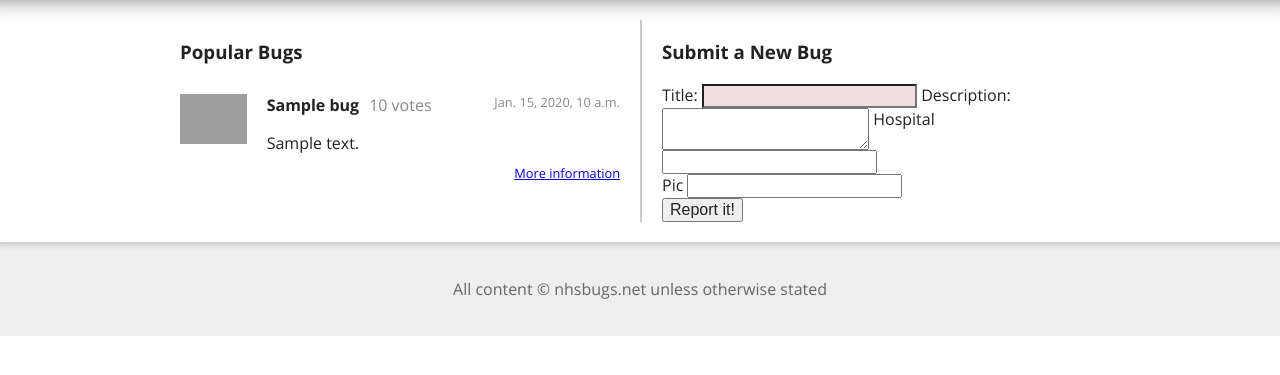
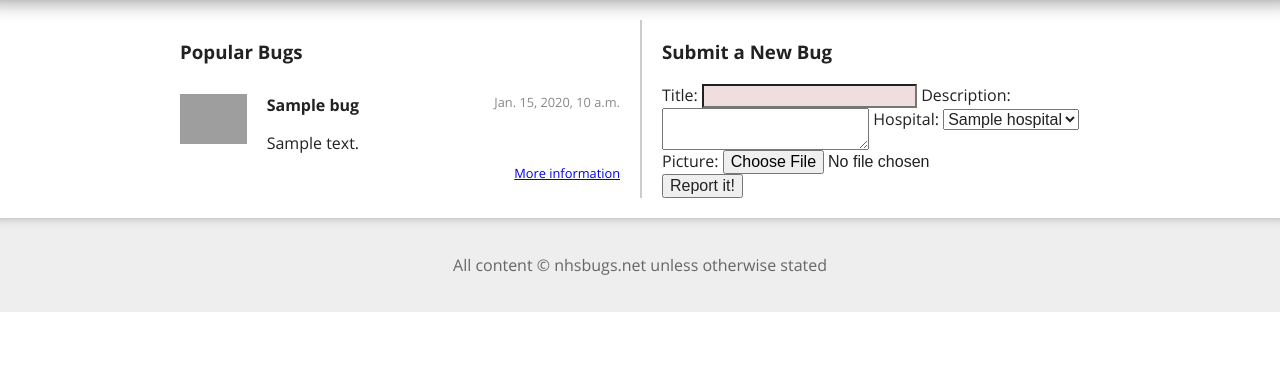
Before and after one commit to openhealthcare/nhsbugs, a Django app: template nhsbugs/templates/home.html in a window 1280 px wide. Shown: the part 127-502 px from the top of the page. Run offline with Django 3.2, Linux system fonts and the light colour scheme; the template is opened without the code that fills it: most values are stand-ins (such as "Sample title", 1, 10 or a date in 2020); form fields are guessed from the names that the template uses; parts of the project's set-up code (start-up, migrations or seed data) failed here and were passed over; grey boxes are pictures that could not be loaded.

Commit message:
Updated bug form markup among other things

```diff
--- a/nhsbugs/bugs/views.py
+++ b/nhsbugs/bugs/views.py
@@ -54,6 +54,8 @@ def report_bug(request,hospital_slug=None):
     except Hospital.DoesNotExist:
         hospital = None
 
+    hospitals = Hospital.objects.all()
+
     form = BugForm(request.POST or None,
                    request.FILES or None,
                    initial=init_data)
--- a/nhsbugs/nhsbugs/views.py
+++ b/nhsbugs/nhsbugs/views.py
@@ -11,9 +11,11 @@ from voting.models import Vote
 from bugs.models import Bug
 from forms import LoginForm
 from bugs.forms import BugForm
+from facilities.models import Hospital
 
 def home(request):
     recent_bugs = Bug.objects.order_by('-update_date')
+    hospitals = Hospital.objects.all()
     form = BugForm(initial={"reporter":request.user})
     return render_to_response('home.html',
                                {
--- a/nhsbugs/templates/bugs/detail.html
+++ b/nhsbugs/templates/bugs/detail.html
@@ -1,3 +1,4 @@
+{% load voting_tags %}
 <article>
     {% if bug.pic %}
         <img class="thumbnail" src="{{ MEDIA_URL }}/{{ bug.pic }}" />
@@ -5,11 +6,10 @@
 
     <hgroup>
         <h1>{{ bug.title }}</h1>
-        <h2>{{ bug.votes }} votes</h2>
         <time pubdate>{{ bug.report_date }}</time>
     </hgroup>
 
-    <p class="detail">{% if description %}{{ description }}{% else %}{{ bug.description }}{% endif %}</p>
+    <p class="detail">{% firstof description bug.description %}</p>
 
     <a href="{% url view_bug slug=bug.slug %}" class="more">More information</a>
 </article>
--- a/nhsbugs/templates/bugs/form.html
+++ b/nhsbugs/templates/bugs/form.html
@@ -2,26 +2,21 @@
     {% csrf_token %}
 
     <label for="title">Title:</label>
-    <input id="title" name="title" type="text" value="{{ form.cleaned_data.title }}" required />
-
-    {% if form.title.errors %}
-        {{form.title.errors }}
-    {% endif %}
+    <input id="title" name="title" type="text" value="{{ form.title.value|default:'' }}"
+        required class="{% if form.title.errors %}error{% endif %}" />
 
     <label for="description">Description:</label>
-    <textarea id="description" name="description">{{ form.cleaned_data.description }}</textarea>
-    {% if form.description.errors %}
-        {{form.description.errors }}
-    {% endif %}
+    <textarea id="description" name="description" class="{% if form.description.errors %}error{% endif %}">{{ form.description.value|default:'' }}</textarea>
 
-    {{ form.hospital.label }}
-    {{ form.hospital }}<br/>
-    {% if form.hospital.errors %}
-        {{form.hospital.errors }}
-    {% endif %}
+    <label for="hospital">Hospital:</label>
+    <select id="hospital" name="hospital" required>
+    {% for hospital in hospitals %}
+        <option value="{{ hospital.id }}">{{ hospital.name }}</option>
+    {% endfor %}
+    </select>
 
-    {{ form.pic.label }}
-    {{ form.pic }}<br/>
+    <label for="pic">Picture:</label>
+    <input id="pic" name="pic" type="file" />
 
-    <input type='Submit' value="Report it!"></input>
+    <button type='Submit'>Report it!</button>
 </form>
--- a/nhsbugs/templates/home.html
+++ b/nhsbugs/templates/home.html
@@ -5,7 +5,7 @@
 <section class="bugsList">
     <h1>Popular Bugs</h1>
 
-{% for bug in top_bugs %}
+{% for bug in recent_bugs %}
     {% include 'bugs/detail.html' with description=bug.description|truncatechars:50 %}
 {% endfor %}
 </section>
```
